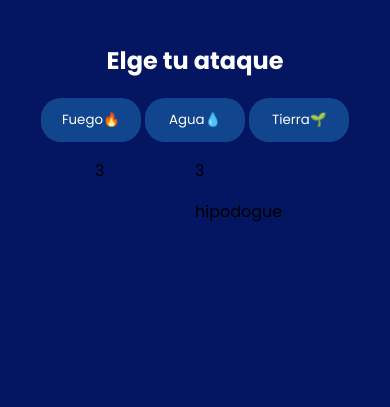
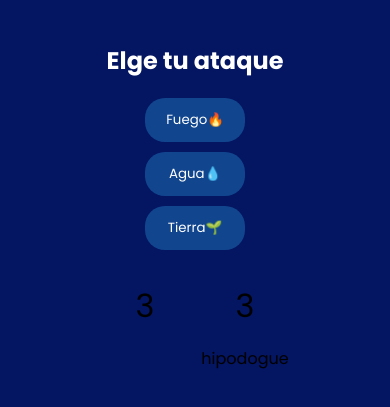
Before and after one commit to Geoffreey/Mokepon, a plain HTML site: page index.html in a window 390 px wide. Both pictures are taken after a click on the button "Seleccionar". Shown: the part 77-484 px from the top of the page. Drawn offline with Linux system fonts and the light colour scheme.

Commit message:
Se agrega estilo responsivo movile

```diff
--- a/index.html
+++ b/index.html
@@ -15,21 +15,22 @@
         <h2 class="subtitulo">Elegir mascota:</h2>
 
         <div class="tarjetas">
+             <input type="radio" name="mascota" id="hipodoge">
             <label class="tarjeta-de-mokepon" for="hipodoge">
                 <p>Hipodoge</p>
                 <img src="./assets/mokepons_mokepon_hipodoge_attack.png" alt="Hipodoge">
             </label>
-            <input type="radio" name="mascota" id="hipodoge">
 
+            <input type="radio" name="mascota" id="capipepo">
             <label class="tarjeta-de-mokepon" for="capipepo">
                 <p>Capipepo</p>
                 <img src="./assets/mokepons_mokepon_capipepo_attack.png" alt="Capipepo"></label>
-            <input type="radio" name="mascota" id="capipepo">
 
+
+            <input type="radio" name="mascota" id="ratigueya">
             <label class="tarjeta-de-mokepon" for="ratigueya">
                 <p>Ratiweya</p>
                 <img src="./assets/mokepons_mokepon_ratigueya_attack.png" alt="Ratiweya"></label></label>
-            <input type="radio" name="mascota" id="ratigueya">
         </div>
 
         <button id="boton-mascota">Seleccionar</button>
@@ -40,7 +41,7 @@
 
         <h2 class="subtitulo">Elge tu ataque</h2>
 
-        <div class="">
+        <div class="tarjetas-ataques">
             <button id="boton-fuego" class="boton-de-ataque">Fuego🔥</button>
             <button id="boton-agua" class="boton-de-ataque">Agua💧</button>
             <button id="boton-tierra" class="boton-de-ataque">Tierra🌱</button>
@@ -56,12 +57,12 @@
         </div>
 
         <div class="ataques">
-            <div>
+            <div class="ataques-jugador">
                 <p id="vidas-jugador">3</p>
                 <p id="mascota-jugador"></p>
                 <div id="ataques-del-jugador"></div>
             </div>
-            <div>
+            <div class="ataques-enemigo">
                 <p id="vidas-enemigo">3</p>
                 <div id="ataques-del-enemigo"></div>
                 <p id="mascota-enemigo"></p>
--- a/styles.css
+++ b/styles.css
@@ -22,7 +22,7 @@ body {
     color: white;
 }
 
-.tarjetas {
+.tarjetas, .tarjetas-ataques {
     display: flex;
     gap: 10px;
 }
@@ -58,6 +58,10 @@ input {
     display: none;
 }
 
+input:checked + label{
+    background-color: #5D8BF4;
+}
+
 #seleccionar-ataque {
     flex-direction: column;
     align-items: center;
@@ -78,3 +82,25 @@ input {
     display: grid;
     grid-template-columns: 100px 100px;
 }
+
+#vidas-jugador, #vidas-enemigo {
+    font-size: 32px;
+    margin-bottom: 0;
+}
+
+.ataques-jugador, .ataques-enemigo {
+    display: flex;
+    flex-direction: column;
+    align-items: center;
+}
+
+@media (max-width: 412px) {
+    .tarjetas {
+        flex-direction: column;
+
+    }
+
+    .tarjetas-ataques {
+        flex-direction: column;
+    }
+}
```
